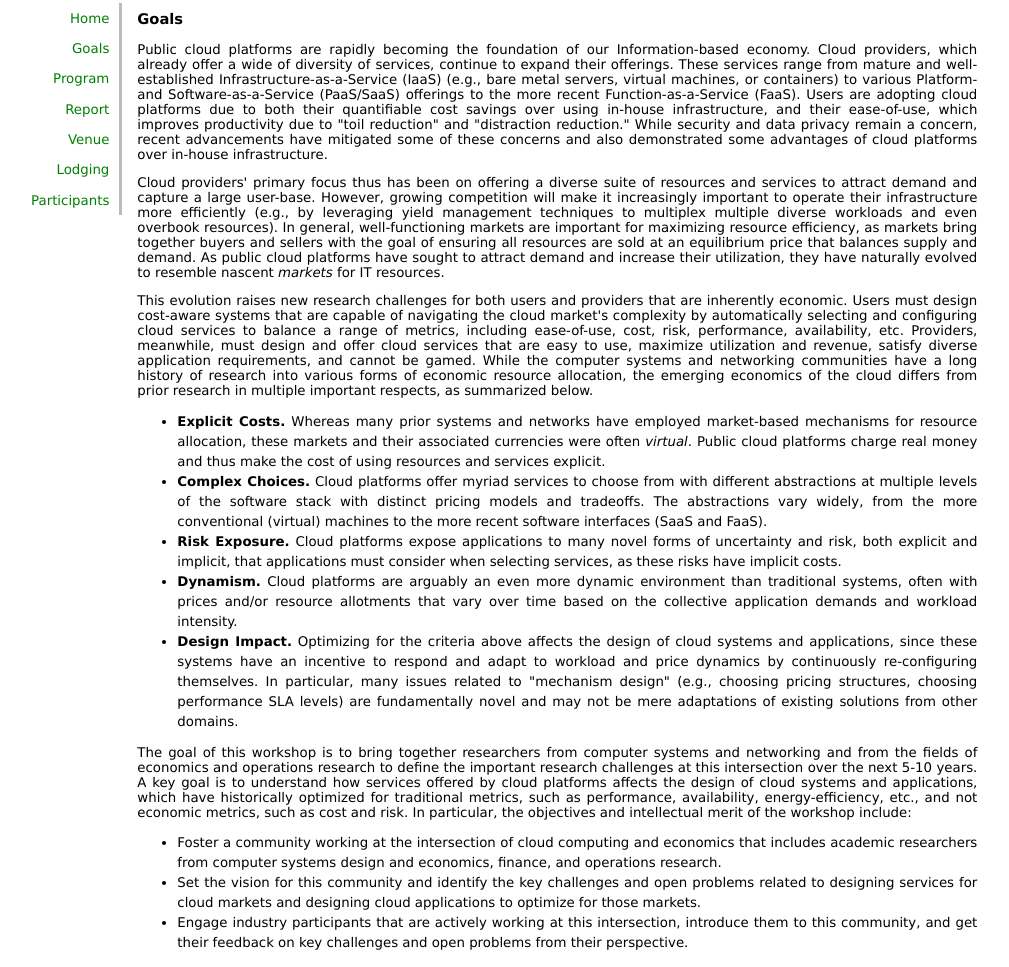
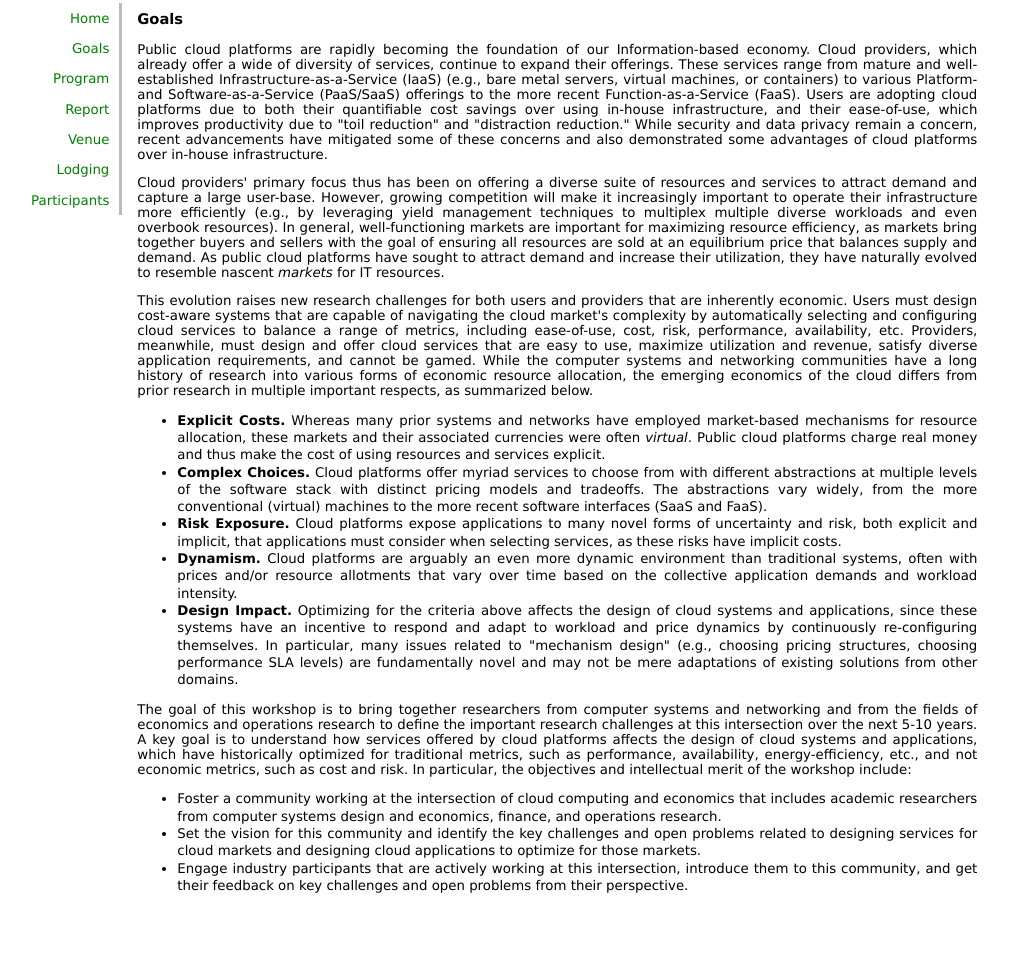
Before and after one commit to umass-sustainablecomputinglab/nsfw, a plain HTML site: page goals.html in a window 1280 px wide. Shown: the part 239-1206 px from the top of the page, without its empty margins (9-1018 px from the left). After the commit the page ends 1147 px from the top, so only its background shows below. Drawn offline with Linux system fonts and the light colour scheme.

Commit message:
Final updates from David

```diff
--- a/goals.html
+++ b/goals.html
@@ -45,7 +45,7 @@
 
 <p>This evolution raises new research challenges for both users and providers that are inherently economic. Users must design cost-aware systems that are capable of navigating the cloud market's complexity by automatically selecting and configuring cloud services to balance a range of metrics, including ease-of-use, cost, risk, performance, availability, etc. Providers, meanwhile, must design and offer cloud services that are easy to use, maximize utilization and revenue, satisfy diverse application requirements, and cannot be gamed. While the computer systems and networking communities have a long history of research into various forms of economic resource allocation, the emerging economics of the cloud differs from prior research in multiple important respects, as summarized below.</p>
 
-<ul style="line-height: 1.5em;">
+<ul style="line-height: 1.3em;">
 <li><strong>Explicit Costs.</strong> Whereas many prior systems and networks have employed market-based mechanisms for resource allocation, these markets and their associated currencies were often <em>virtual</em>. Public cloud platforms charge real money and thus make the cost of using resources and services explicit.</li>
 <li><strong>Complex Choices.</strong> Cloud platforms offer myriad services to choose from with different abstractions at multiple levels of the software stack with distinct pricing models and tradeoffs. The abstractions vary widely, from the more conventional (virtual) machines to the more recent software interfaces (SaaS and FaaS).</li>
 <li><strong>Risk Exposure.</strong> Cloud platforms expose applications to many novel forms of uncertainty and risk, both explicit and implicit, that applications must consider when selecting services, as these risks have implicit costs.</li>
@@ -55,7 +55,7 @@
 
 <p>The goal of this workshop is to bring together researchers from computer systems and networking and from the fields of economics and operations research to define the important research challenges at this intersection over the next 5-10 years. A key goal is to understand how services offered by cloud platforms affects the design of cloud systems and applications, which have historically optimized for traditional metrics, such as performance, availability, energy-efficiency, etc., and not economic metrics, such as cost and risk. In particular, the objectives and intellectual merit of the workshop include:</p>
 
-<ul style="line-height: 1.5em;">
+<ul style="line-height: 1.3em;">
 <li>Foster a community working at the intersection of cloud computing and economics that includes academic researchers from computer systems design and economics, finance, and operations research.</li>
 <li>Set the vision for this community and identify the key challenges and open problems related to designing services for cloud markets and designing cloud applications to optimize for those markets.</li>
 <li>Engage industry participants that are actively working at this intersection, introduce them to this community, and get their feedback on key challenges and open problems from their perspective.</li>
```
